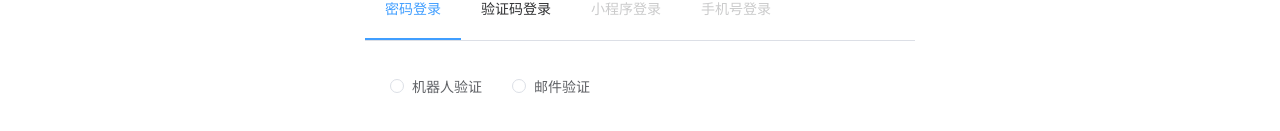
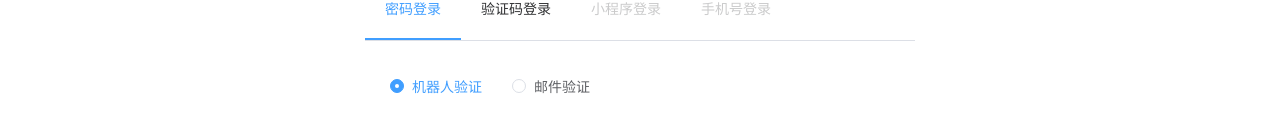
Before and after one commit to mc-player-admin/web, a Vue app: page /login/bycode in a window 1280 px wide. Shown: the part 181-312 px from the top of the page. Built offline with nearby package versions, Linux system fonts and the light colour scheme.

Commit message:
style: 修复验证码类型默认选中不显示

```diff
--- a/src/pages/Login/LoginMethod/WithCode.vue
+++ b/src/pages/Login/LoginMethod/WithCode.vue
@@ -1,15 +1,15 @@
 <script lang="ts" setup>
 import { ref } from 'vue'
 
-const mode = ref(1)
+const mode = ref('bot')
 </script>
 
 <template>
   <div class="code">
     <div class="mb-2 flex items-center text-sm">
       <el-radio-group v-model="mode" class="ml-4">
-        <el-radio label="1" size="large">机器人验证</el-radio>
-        <el-radio label="2" size="large">邮件验证</el-radio>
+        <el-radio label="bot" size="large" aria-checked>机器人验证</el-radio>
+        <el-radio label="mail" size="large">邮件验证</el-radio>
       </el-radio-group>
     </div>
     <!-- 验证方式 -->
```
